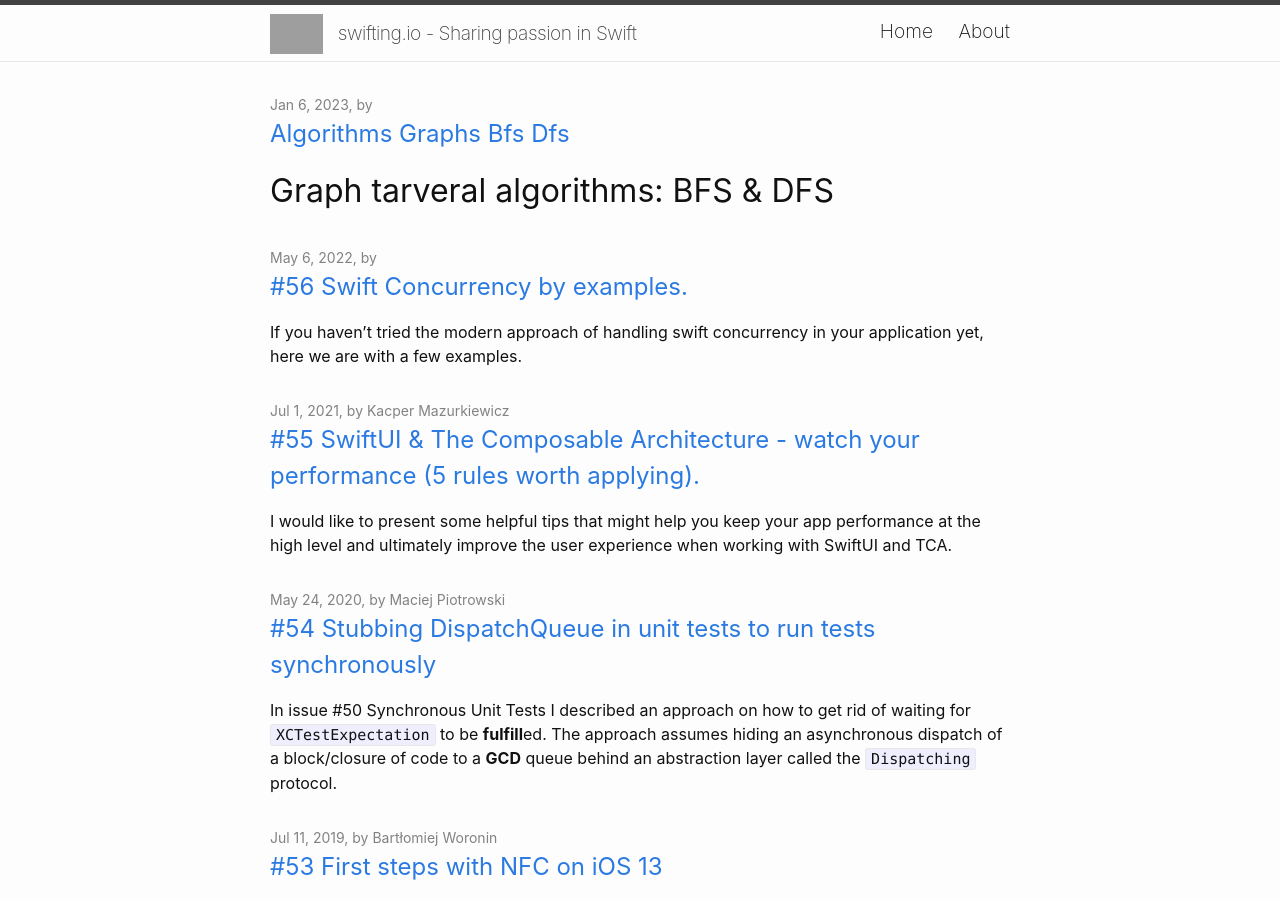
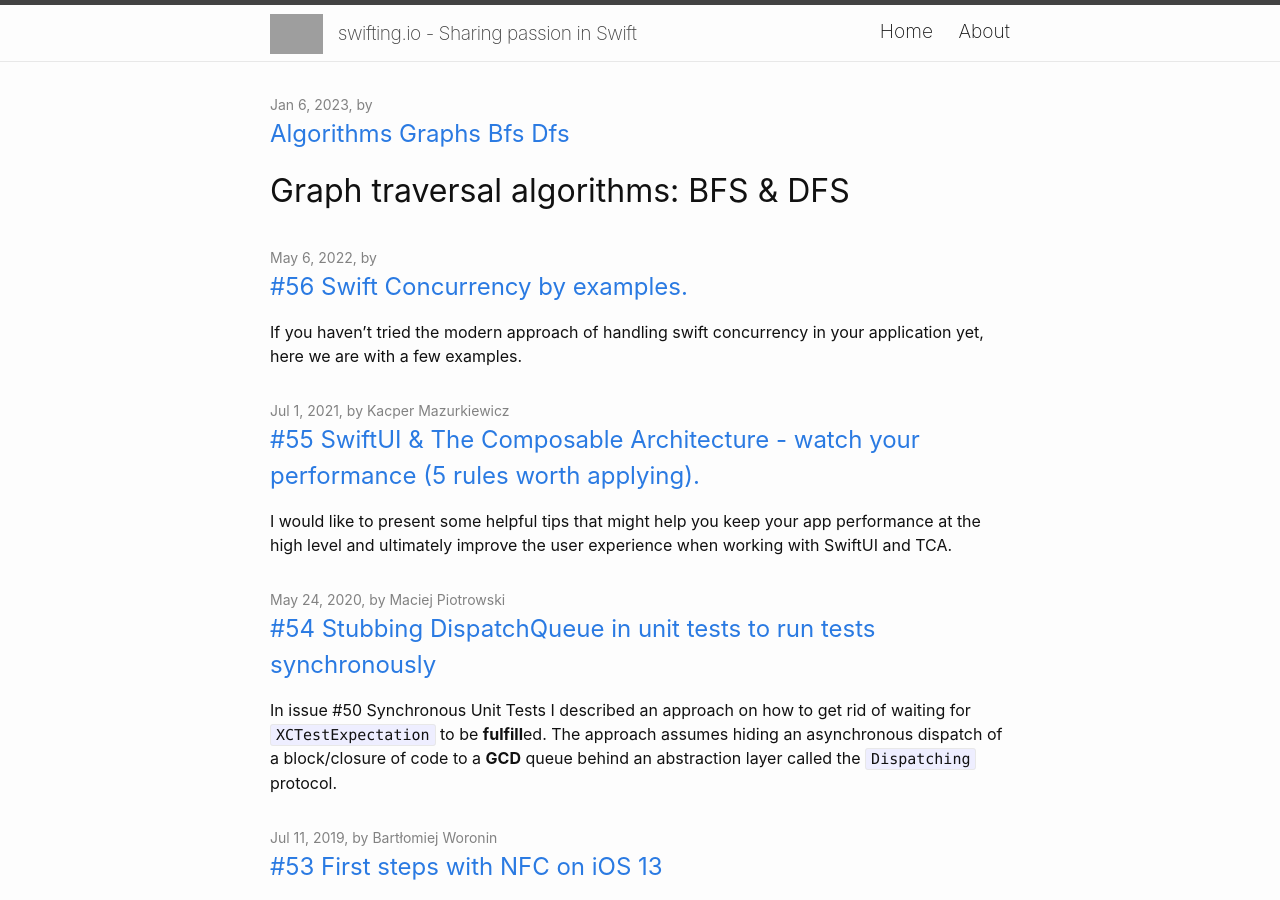
Before and after one commit to swiftingio/swiftingio.github.io, a Jekyll site: the page built from index.markdown, in a window 1280 px wide and 900 px high. Built offline with Jekyll 4.4.1, drawn with Linux system fonts in a browser that asks for light colours; grey boxes are pictures that could not be loaded.

Commit message:
[ALG-1] Fix typo

```diff
--- a/_posts/2023-01-06-Algorithms-Graphs-BFS-DFS.md
+++ b/_posts/2023-01-06-Algorithms-Graphs-BFS-DFS.md
@@ -1,5 +1,4 @@
-# Graph tarveral algorithms: BFS & DFS
-
+# Graph traversal algorithms: BFS & DFS
 
 ### Intro
 
```
